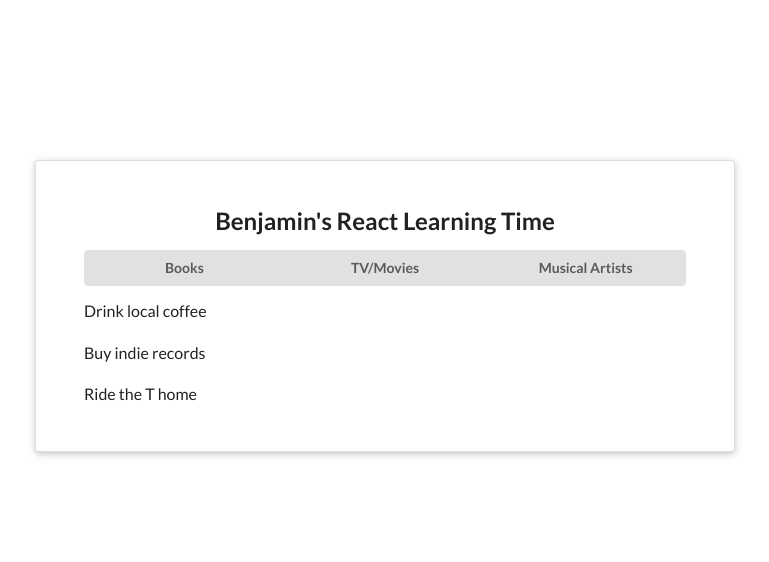
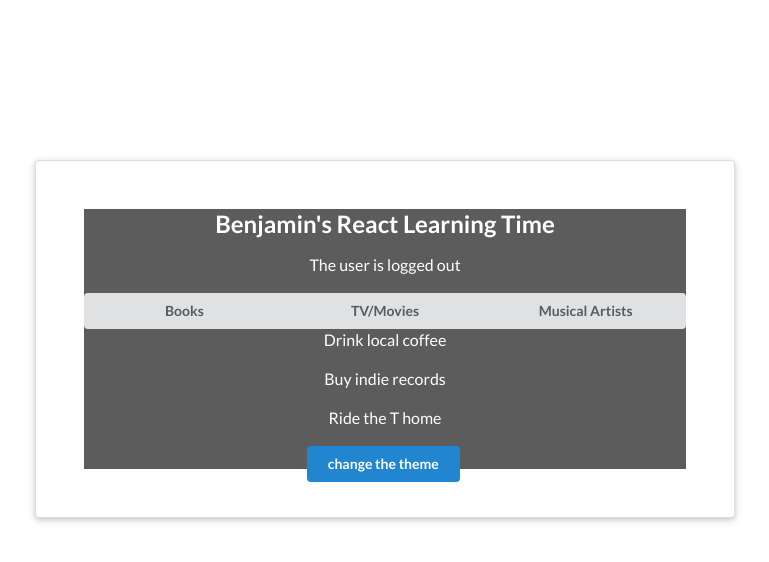
Before and after one commit to benmerchant/first-app-udemy-react-oak, a React (Create React App) app: page / in a window 1280 px wide. Shown: the top 562 px of the page, without its empty margins (255-1024 px from the left). Built offline with nearby package versions, Linux system fonts and the light colour scheme.

Commit message:
going to clear out, but wil need to come back to this

```diff
--- a/src/App.js
+++ b/src/App.js
@@ -2,6 +2,7 @@ import React from 'react';
 import Navbar from './components/Navbar';
 import TodoList from './components/TodoList';
 import ThemeContextProvider from './contexts/ThemeContext';
+import AuthContextProvider from './contexts/AuthContext';
 
 class App extends React.Component {
   render() {
@@ -9,8 +10,10 @@ class App extends React.Component {
       <div className='App'>
         <div className='ui raised very padded text container segment'>
           <ThemeContextProvider>
-            <Navbar />
-            <TodoList />
+            <AuthContextProvider>
+              <Navbar />
+              <TodoList />
+            </AuthContextProvider>
           </ThemeContextProvider>
         </div>
       </div>
--- a/src/components/Navbar.js
+++ b/src/components/Navbar.js
@@ -1,10 +1,35 @@
 import React from 'react';
+import { ThemeContext } from '../contexts/ThemeContext';
+import { AuthContext } from '../contexts/AuthContext';
 
 class Navbar extends React.Component {
   render() {
     return (
-      <nav>
-        <h2 className='ui centered header'>Benjamin's React Learning Time</h2>
+      <AuthContext.Consumer>
+        {(authContext) => {
+          return (
+            <ThemeContext.Consumer>
+              {(themeContext) => {
+                const { isDarkTheme, darkTheme, lightTheme } = themeContext;
+                const { isLoggedIn, changeAuthStatus } = authContext;
+                const theme = isDarkTheme ? darkTheme : lightTheme;
+                return (
+                  <nav
+                    style={{
+                      background: theme.background,
+                      color: theme.text,
+                      height: '120px',
+                    }}
+                  >
+                    <h2 style={{ textAlign: 'center' }}>
+                      Benjamin's React Learning Time
+                    </h2>
+                    <p
+                      onClick={changeAuthStatus}
+                      style={{ textAlign: 'center' }}
+                    >
+                      The user is logged {isLoggedIn ? 'in' : 'out'}
+                    </p>
                     <div className='ui three buttons'>
                       <button className='ui button'>Books</button>
                       <button className='ui button'>TV/Movies</button>
@@ -12,6 +37,12 @@ class Navbar extends React.Component {
                     </div>
                   </nav>
                 );
+              }}
+            </ThemeContext.Consumer>
+          );
+        }}
+      </AuthContext.Consumer>
+    );
   }
 }
 
--- a/src/components/TodoList.js
+++ b/src/components/TodoList.js
@@ -1,12 +1,26 @@
 import React from 'react';
+import { ThemeContext } from '../contexts/ThemeContext';
 
 class TodoList extends React.Component {
+  static contextType = ThemeContext;
   render() {
+    const { isDarkTheme, darkTheme, lightTheme, changeTheme } = this.context;
+    const theme = isDarkTheme ? darkTheme : lightTheme;
     return (
-      <div className='ui list'>
+      <div
+        style={{
+          background: theme.background,
+          color: theme.text,
+          height: '140px',
+          textAlign: 'center',
+        }}
+      >
         <p className='item'>Drink local coffee</p>
         <p className='item'>Buy indie records</p>
         <p className='item'>Ride the T home</p>
+        <button className='ui button primary' onClick={changeTheme}>
+          change the theme
+        </button>
       </div>
     );
   }
--- /dev/null
+++ b/src/contexts/AuthContext.js
@@ -0,0 +1,25 @@
+import React, { createContext } from 'react';
+
+export const AuthContext = createContext();
+
+class AuthContextProvider extends React.Component {
+  state = {
+    isLoggedIn: false,
+  };
+
+  changeAuthStatus = () => {
+    this.setState({ isLoggedIn: !this.state.isLoggedIn });
+  };
+
+  render() {
+    return (
+      <AuthContext.Provider
+        value={{ ...this.state, changeAuthStatus: this.changeAuthStatus }}
+      >
+        {this.props.children}
+      </AuthContext.Provider>
+    );
+  }
+}
+
+export default AuthContextProvider;
--- a/src/contexts/ThemeContext.js
+++ b/src/contexts/ThemeContext.js
@@ -15,9 +15,14 @@ class ThemeContextProvider extends React.Component {
     },
   };
 
+  changeTheme = () => {
+    this.setState({ isDarkTheme: !this.state.isDarkTheme });
+  };
   render() {
     return (
-      <ThemeContext.Provider value={{ ...this.state }}>
+      <ThemeContext.Provider
+        value={{ ...this.state, changeTheme: this.changeTheme }}
+      >
         {this.props.children}
       </ThemeContext.Provider>
     );
```
Also changed, not shown: public/manifest.json, 1 other file (tests, documents, lock files or other folders). Lines whose indentation alone changed are shown as unchanged.
